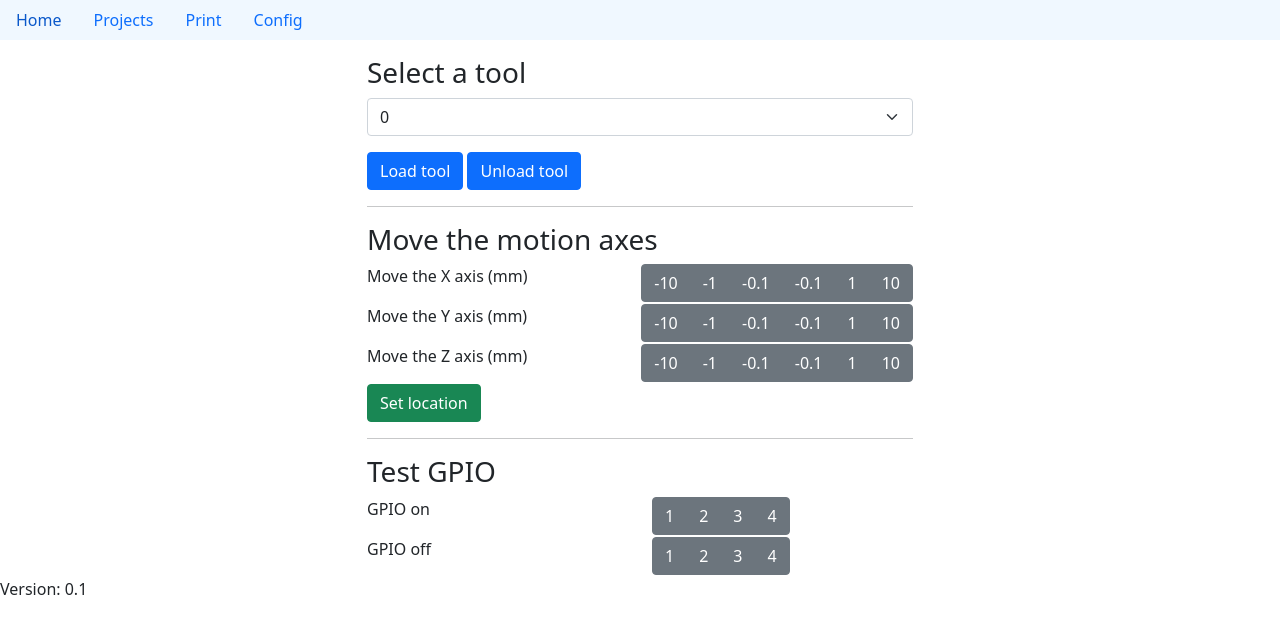
After one commit to npretor/circuitprinter, a Flask app: page /printCalibration in a window 1280 px wide. The commit adds this page. Shown: the top 634 px of the page. Run offline with Flask 2, Linux system fonts and the light colour scheme; some libraries are stand-ins or nearby versions.

Commit message:
working process flow with calibration and printing

```diff
--- a/src/flask_server/app.py
+++ b/src/flask_server/app.py
@@ -29,6 +29,19 @@ logging.basicConfig(level=logging.INFO)
 motion = MotionController(test_mode=False)
 printer = Printer()
 
+# move all motion control into printer, for now keep these here
+
+#
+def silverPrintSetup(toolNumber=1, cal_location=[10, 17, 2]):
+    """ Load the tool, move to calibration location """
+
+    # Load tool
+    motion.send("T{}".format(str(toolNumber)))
+    # Set cold extrusion
+    motion.send("M302 P1")
+    # Move to calibration location
+    motion.send("G0 X{} Y{} Z{}".format(cal_location[0], cal_location[1], cal_location[2]))
+
 
 @app.route("/", methods={"GET", "POST"})
 def home():
@@ -42,6 +55,7 @@ def home():
 # = = = = = = = = Upload        = = = = = = = = #
 # = = = = = = = = Parse         = = = = = = = = #
 # = = = = = = = = Config        = = = = = = = = #
+# Config takes the attributes, and compiles the gcode
 # = = = = = = = = Run           = = = = = = = = #
 @app.route("/step1_upload", methods={"GET", "POST"})
 def step1_upload():
@@ -73,28 +87,49 @@ def step2_show_parsing():
 
 @app.route("/step3_config", methods={"GET", "POST"})
 def step3_config():
+    """
+
+
+    """
     if request.method == "POST":
-        process_recipe_name = request.form['process_recipe']
-        ink_recipe_name = request.form['selected_ink_recipe']
-        tool_number = request.form['tool_number']
-        print("ink recipe: ",ink_recipe_name)
-        print('process_type: ', process_recipe_name)
-        print('tool number: ', tool_number)
+        process_recipe_name     = request.form['process_recipe']
+        tool_number             = request.form['tool_number']
+        ink_recipe_name         = request.form['selected_ink_recipe']
 
-        # TODO: Get process settings to apply to machine code
-        with open('../config/process_recipes.json','r') as f:
-            process_recipes = json.load(f)
+        print('process_type:  ', process_recipe_name)
+        print('tool number:   ', tool_number)
+        print('ink recipe:    ', ink_recipe_name)
 
+
+        # TODO: Get process settings to apply to machine code. Get these from the printer
         # TODO: Read machine settings for tool offsets
+        #cal_location = printer.machine_settings['tools'][str(tool_number)]['tip_zero']
+        cal_location = printer.machine_settings['tools'][str(1)]['tip_zero']
+        print("calibration location: ", cal_location)
 
-        # TODO: Get ink recipe to pass to
-        # Ink recipes
-        with open('../config/inks.json','r') as f:
-            ink_data = json.load(f)
+        # Load tool and move to calibration location
+        silverPrintSetup(tool_number, cal_location)
 
-        printer.createMachineCode(tool_number, process_recipes[process_recipe_name], ink_data[ink_recipe_name])
+        polylines = [
+            [(0,0), (10, 0), (10, 10), (0, 10), (0, 0)],
+            [(0,0), (9, 0), (9, 9), (0, 9), (0, 0)]
+        ]
 
-        return redirect('/step4_run')
+        settings = {
+            "rapid_height": 5.0,
+            "rapid_speed": 1000,
+            "print_height": 1.0,
+            "z_calibration": printer.machine_settings['tools'][str(tool_number)]["tip_zero"][2],
+            "print_speed": 100.0,
+            "start_delay": 0.1,
+            "end_delay": .1,
+            "gpio": 2,
+        }
+
+        #gcode = printer.createMachineCode(tool_number, process_recipes[process_recipe_name], ink_data[ink_recipe_name])
+        printer.machineCode = printer.pressureExtrusion(polylines, settings)
+
+        return redirect('/startPrint')
     else:
         # Get process configs
         #process_types = ['extrusion_print', 'cure', 'adhesive_print', 'take_images']
@@ -104,7 +139,7 @@ def step3_config():
             process_recipes = [recipe for recipe in process_recipe_data]
 
         # Get tools
-        tool_numbers = [1,2,3,4]
+        tool_numbers = [0,1,2,3]
 
         # Get ink list
         ink_list = []
@@ -113,12 +148,99 @@ def step3_config():
             ink_list = [ink for ink in ink_data]
         return render_template('step3_config.html', process_recipes=process_recipes, tool_numbers=tool_numbers, ink_list=ink_list)
 
-@app.route("/step4_run", methods={"GET", "POST"})
-def step4_run():
+@app.route("/saveLocation", methods={"POST"})
+def saveLocation():
     if request.method == "POST":
-        pass
+        if "saveLocation" in request.form:
+            locations = motion.get_absolute_position()
+
+            # TODO Get current tool number, and save the current value as the tool z zero
+            printer.machine_settings['tools'][str(request.form[toolNumber])]['tip_zero'] = locations
+
+            logging.info("Saved new tool calibration location: {}".format(printer.machine_settings['tools'][str(request.form[toolNumber])]['tip_zero']))
+
+            if locations == None:
+                logging.error("Location parsing error")
+            else:
+                logging.info("Saving XYZ: {} {} {}".format(locations[0], locations[1], locations[2]))
+        else:
+            logging.error("Error, unknown motion request")
     else:
-        return render_template('step4_run.html')
+        logging.error("Posts not supported to this route")
+
+    return render_template("printCalibration.html")
+
+@app.route("/printCalibration", methods={"GET", "POST"})
+def printCalibration():
+    if request.method == "POST":
+        print(request.form)
+
+        if "x_value" in request.form:
+            logging.info("Moving x axis: ".format(request.form["x_value"]))
+            motion.moveRel([request.form["x_value"], 0, 0])
+
+        elif "y_value" in request.form:
+            logging.info("Moving y axis: ".format(request.form["y_value"]))
+            motion.moveRel([0, request.form["y_value"], 0])
+
+        elif "z_value" in request.form:
+            logging.info("Moving z axis: ".format(request.form["z_value"]))
+            motion.moveRel([0, 0, request.form["z_value"]])
+
+        elif "saveLocation" in request.form:
+            locations = motion.get_absolute_position()
+
+            # TODO Get current tool number, and save the current value as the tool z zero
+            printer.machine_settings['tools'][str(request.form["toolNumber"])]['tip_zero'] = locations
+            logging.info("Saved new tool calibration location: {}".format(printer.machine_settings['tools'][str(request.form["toolNumber"])]['tip_zero']))
+
+            if locations == None:
+                logging.error("Location parsing error")
+            else:
+                logging.info("Saving XYZ: {} {} {}".format(locations[0], locations[1], locations[2]))
+
+        elif "getTool" in request.form:
+            logging.info("Getting tool {}".format(request.form["toolNumber"]))
+            motion.send("T{}".format(request.form["toolNumber"]))
+            printer.currentToolNum = int(request.form["toolNumber"])
+
+        elif "replaceTool" in request.form:
+            logging.info("Replacing current tool")
+            motion.send("T-1")
+            printer.currentToolNum = None
+
+        elif "gpio_on" in request.form:
+            logging.info("GPIO {} on".format(request.form['gpio_on']))
+            motion.send("M106 P{} S1.0".format(request.form['gpio_on']))
+
+        elif "gpio_off" in request.form:
+            logging.info("GPIO {} off".format(request.form['gpio_off']))
+            motion.send("M106 P{} S0.0".format(request.form['gpio_off']))
+
+        else:
+            logging.error("Error, unknown motion request")
+
+        return render_template("printCalibration.html")
+
+    else:
+        return render_template("printCalibration.html")
+
+@app.route("/startPrint", methods={"GET", "POST"})
+def startPrint():
+    if request.method == "POST":
+
+
+
+        return render_template('startPrint.html')
+    else:
+        # Assumes the tool is loaded
+        # Assumes the print method is pressure, we can select later
+
+        logging.info("Starting print")
+        logging.info("Printing {} lines of code now".format(len(printer.machineCode)))
+        for line in printer.machineCode:
+            motion.send(line)
+        return render_template('startPrint.html')
 
 
 # = = = = = = = = Projects CRUD = = = = = = = = #
@@ -152,7 +274,7 @@ def delete(project_id):
     except:
         return 'There was an error while deleting that project'
 
-@app.route('/update/<int:project_id>', methods=['GET', 'POST'])
+@app.route('/update/<int:project_id>', methods={'GET', 'POST'})
 def update(project_id):
     # = = = = = = = Update = = = = = = = #
     project = Project.query.get_or_404(project_id)
@@ -183,6 +305,7 @@ def startup_system():
         if motion.connect():
             print("Homing motion system")
             motion.home()
+            motion.send("T-1")              # unload any tools
             print("System ready")
         else:
             print("Could not connect")
@@ -222,6 +345,8 @@ def calibrate():
         elif "saveLocation" in request.form:
             locations = motion.get_absolute_position()
 
+            # TODO Get current tool number, and save the current value as the tool z zero
+
             if locations == None:
                 logging.error("location parsing error")
             else:
--- /dev/null
+++ b/src/flask_server/templates/printCalibration.html
@@ -0,0 +1,104 @@
+{% extends 'base.html' %}
+
+{% block content %}
+<!-- Main body -->
+    <div class="container">
+        <div class="row">
+            <div class="col"></div>
+            <div class="col-6">
+                <p></p>
+
+                <form action="/printCalibration" method="POST" name="printCalibration" id="printCalibration">
+                    <h3>Select a tool</h3>
+                    <select class="form-select" name="toolNumber" id="toolNumber">
+                        <option value="0">0</option>
+                        <option value="1">1</option>
+                        <option value="2">2</option>
+                        <option value="3">3</option>
+                    </select>
+                    <p></p>
+                    <button type="submit" class="btn btn-primary" name="getTool">Load tool</button>
+                    <button type="submit" class="btn btn-primary" name="replaceTool">Unload tool</button>
+
+                <hr>
+
+                    <h3>Move the motion axes</h3>
+                    <div class="row">
+                        <div class="col"><p>Move the X axis (mm) </p></div>
+                        <div class="col">
+                            <div class="btn-group" role="group" aria-label="X axis movement">
+                                <button type="submit" name="x_value" value="-10" class="btn btn-secondary">-10</button>
+                                <button type="submit" name="x_value" value="-1" class="btn btn-secondary">-1</button>
+                                <button type="submit" name="x_value" value="-0.1" class="btn btn-secondary">-0.1</button>
+                                <button type="submit" name="x_value" value="0.1" class="btn btn-secondary">-0.1</button>
+                                <button type="submit" name="x_value" value="1" class="btn btn-secondary">1</button>
+                                <button type="submit" name="x_value" value="10" class="btn btn-secondary">10</button>
+                            </div>
+                        </div>
+                    </div>
+
+                    <div class="row">
+                        <div class="col"><p>Move the Y axis (mm)</p></div>
+                        <div class="col">
+                            <div class="btn-group" role="group" aria-label="Y axis movement">
+                                <button type="submit" name="y_value" value="-10" class="btn btn-secondary">-10</button>
+                                <button type="submit" name="y_value" value="-1" class="btn btn-secondary">-1</button>
+                                <button type="submit" name="y_value" value="-0.1" class="btn btn-secondary">-0.1</button>
+                                <button type="submit" name="y_value" value="0.1" class="btn btn-secondary">-0.1</button>
+                                <button type="submit" name="y_value" value="1" class="btn btn-secondary">1</button>
+                                <button type="submit" name="y_value" value="10" class="btn btn-secondary">10</button>
+                            </div>
+                        </div>
+                    </div>
+
+                    <div class="row">
+                        <div class="col"><p>Move the Z axis (mm)</p></div>
+                        <div class="col">
+                            <div class="btn-group" role="group" aria-label="Z axis movement">
+                                <button type="submit" name="z_value" value="-10" class="btn btn-secondary">-10</button>
+                                <button type="submit" name="z_value" value="-1" class="btn btn-secondary">-1</button>
+                                <button type="submit" name="z_value" value="-0.1" class="btn btn-secondary">-0.1</button>
+                                <button type="submit" name="z_value" value="0.1" class="btn btn-secondary">-0.1</button>
+                                <button type="submit" name="z_value" value="1" class="btn btn-secondary">1</button>
+                                <button type="submit" name="z_value" value="10" class="btn btn-secondary">10</button>
+                            </div>
+                        </div>
+                    </div>
+
+                    <p>
+                    <button type="submit" class="btn btn-success" name="saveLocation" value="camera">Set location</button>
+                    </p>
+                </form>
+
+                <hr>
+
+                <h3>Test GPIO</h3>
+                    <div class="row">
+                        <div class="col"><p>GPIO on</p></div>
+                        <div class="col">
+                            <div class="btn-group" role="group" aria-label="Z axis movement">
+                                <button type="submit" name="gpio_on" value="1" class="btn btn-secondary">1</button>
+                                <button type="submit" name="gpio_on" value="2" class="btn btn-secondary">2</button>
+                                <button type="submit" name="gpio_on" value="3" class="btn btn-secondary">3</button>
+                                <button type="submit" name="gpio_on" value="3" class="btn btn-secondary">4</button>
+                            </div>
+                        </div>
+                    </div>
+                    <div class="row">
+                        <div class="col"><p>GPIO off</p></div>
+                        <div class="col">
+                            <div class="btn-group" role="group" aria-label="Z axis movement">
+                                <button type="submit" name="gpio_off" value="1" class="btn btn-secondary">1</button>
+                                <button type="submit" name="gpio_off" value="2" class="btn btn-secondary">2</button>
+                                <button type="submit" name="gpio_off" value="3" class="btn btn-secondary">3</button>
+                                <button type="submit" name="gpio_off" value="1" class="btn btn-secondary">4</button>
+                            </div>
+                        </div>
+                    </div>
+                </form>
+            </div>
+            <div class="col"></div>
+        </div>
+        </div>
+
+{% endblock %}
--- a/src/flask_server/templates/step3_config.html
+++ b/src/flask_server/templates/step3_config.html
@@ -12,6 +12,12 @@
 
                     <!-- PROCESS TYPE -->
                     <p><b>Select process</b></p>
+                    <p>The process determines a few things:
+                        <ul>The tool type</ul>
+                        <ul>The </ul>
+
+
+                    </p>
                     <select class="form-select" name="process_recipe" id="process_recipe">
                         {% for process_recipe in process_recipes %}
                             <option name="{{process_recipe}}"> {{process_recipe}} </option>
```
Also changed, not shown: src/config/machine_settings.json (+9 -26 lines), src/printer.py (+22 -38 lines), src/flask_server/templates/startPrint.html (renamed from src/flask_server/templates/step4_run.html).
